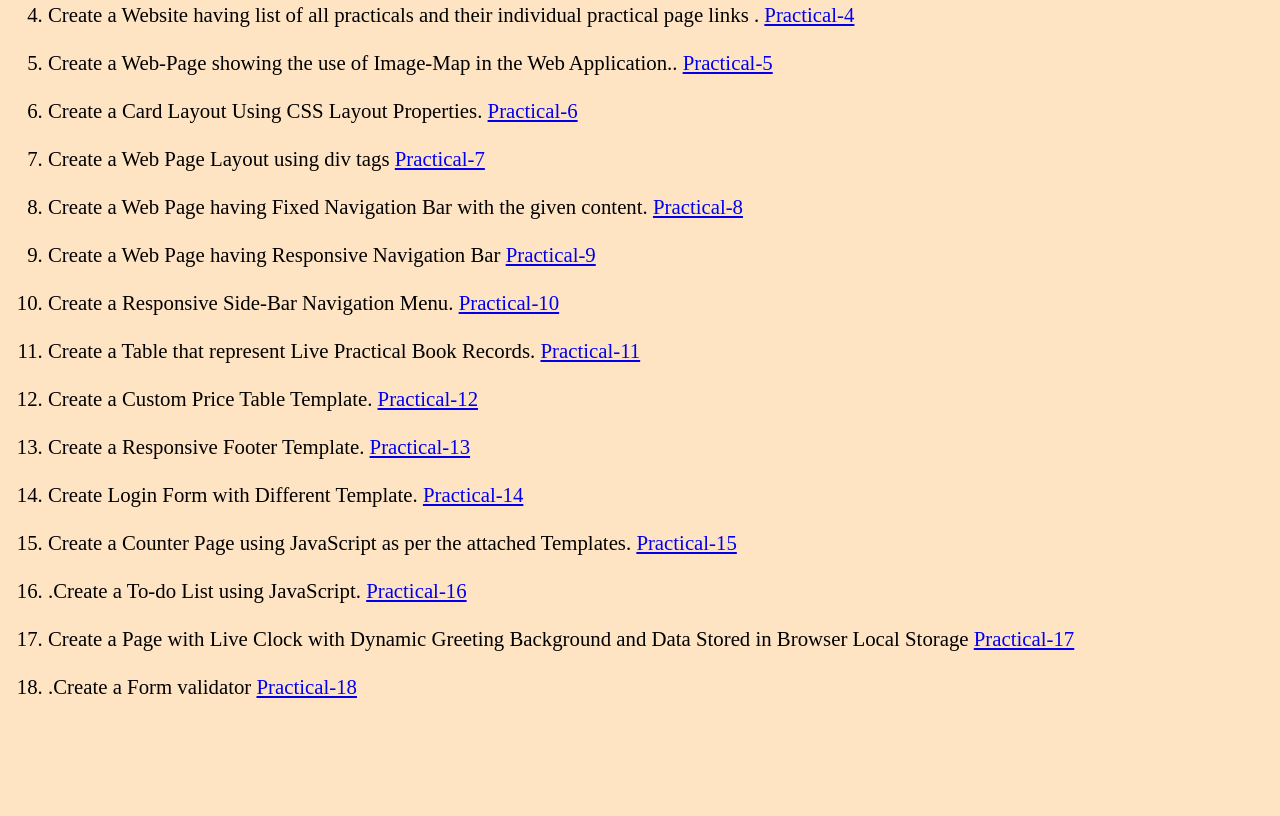
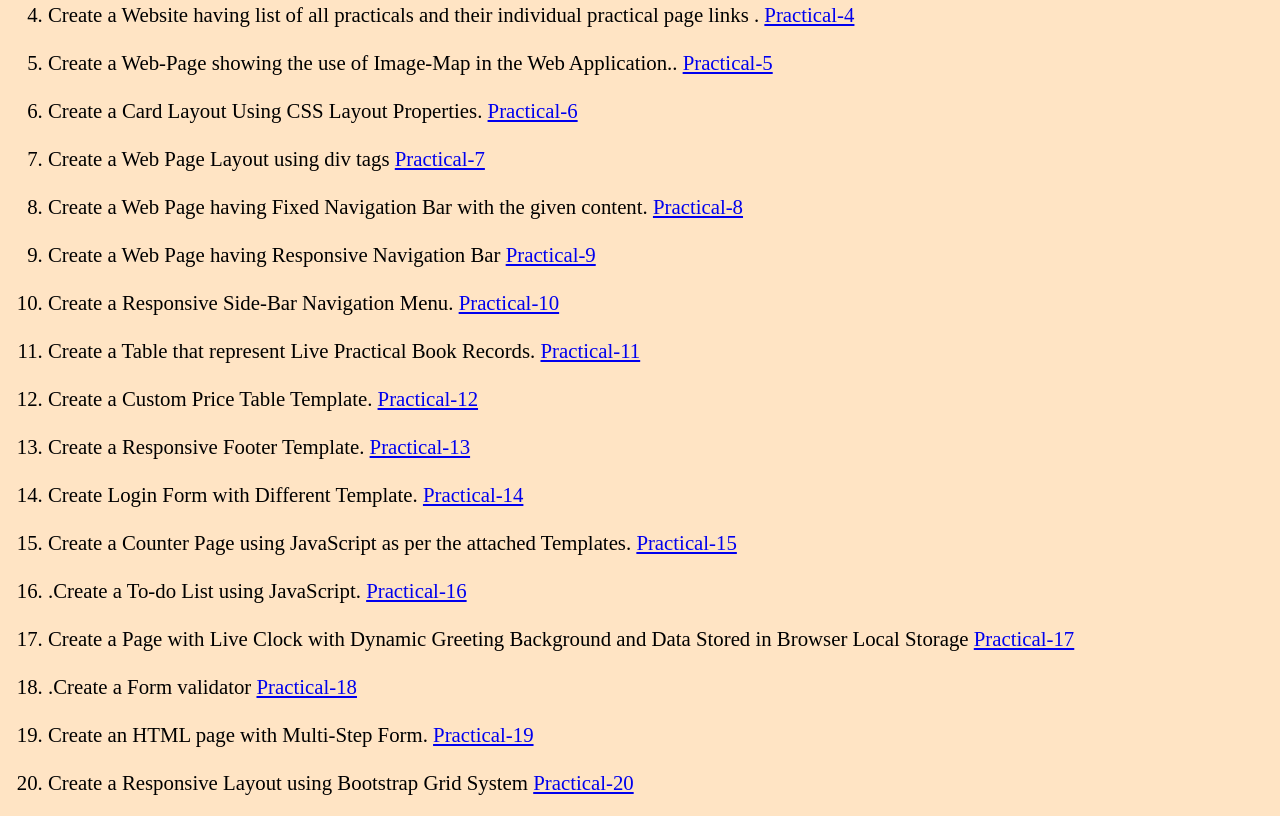
Before and after one commit to amankushwaha577/Full-Stack-I-Practicals, a plain HTML site: page index.html in a window 1280 px wide. Shown: the part 572-1388 px from the top of the page. Before the commit the page ends 1292 px from the top, so only its background shows below. Drawn offline with Linux system fonts and the light colour scheme.

Commit message:
Prcatical 20

```diff
--- a/index.html
+++ b/index.html
@@ -126,6 +126,16 @@
           <li>.Create a Form validator
               <a href="Practicals/practical18.html">Practical-18</a>
         </li>
+
+         <br>
+          <li>Create an HTML page with Multi-Step Form.
+              <a href="Practicals/practical19.html">Practical-19</a>
+        </li>
+
+         <br>
+          <li>Create a Responsive Layout using Bootstrap Grid System
+              <a href="Practicals/practical20.html">Practical-20</a>
+        </li>
     </ol>
 </body>
 
```
